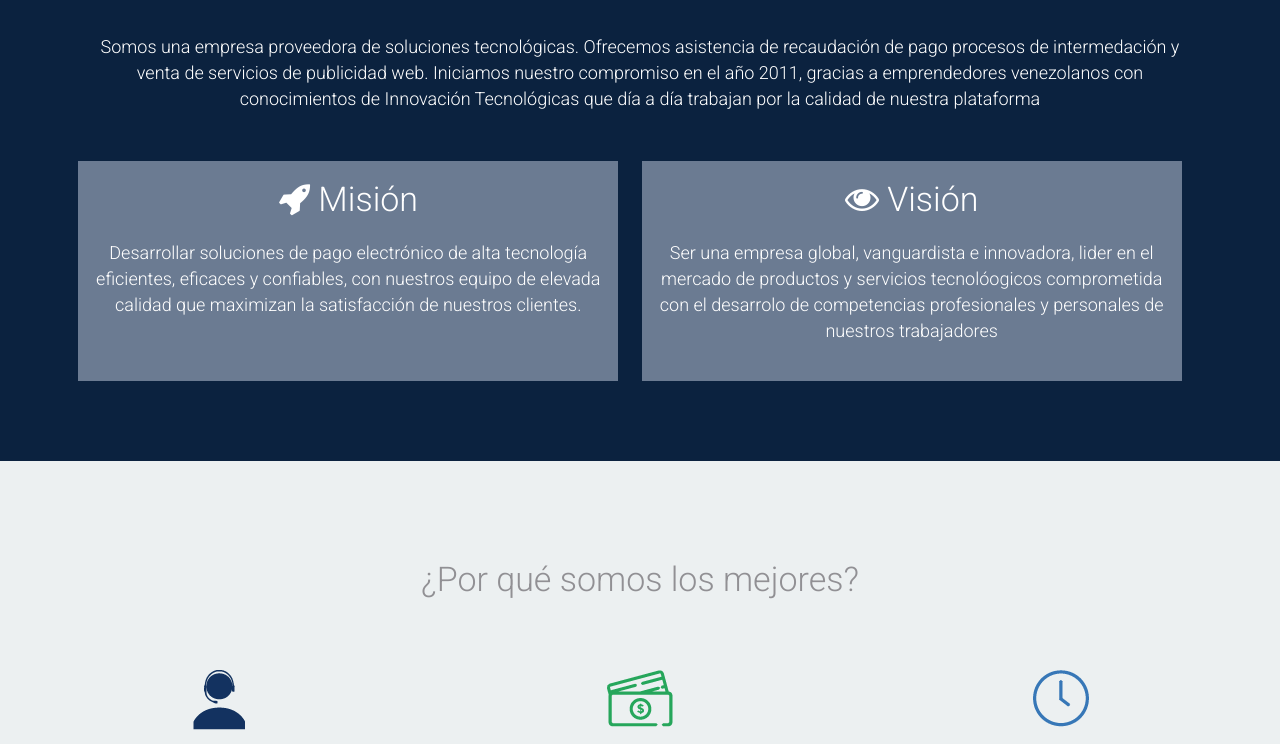
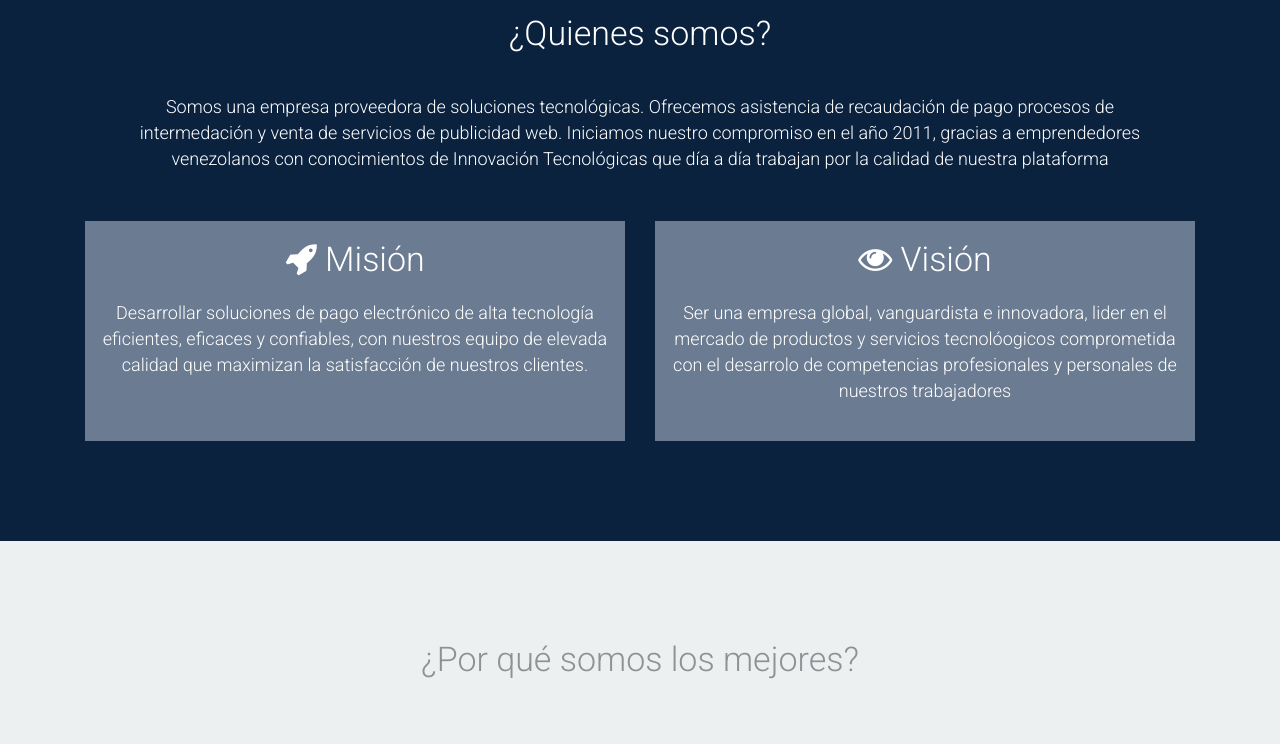
Before and after one commit to wilmer2/webpayall, a plain HTML site: page index.html in a window 1280 px wide. Shown: the part 741-1485 px from the top of the page. Drawn offline with nearby package versions, Linux system fonts and the light colour scheme.

Commit message:
styles 800px informative section

```diff
--- a/css/styles.css
+++ b/css/styles.css
@@ -1,7 +1,7 @@
 
 body {
   font-family: 'Roboto', sans-serif;
-  margin: 0;
+  margin: 0 auto;
 }
 
 
@@ -96,20 +96,22 @@ p {
   color: white;
   background: #0B223F;
   text-align: center;
+  padding: 100px 18px;
 }
 
 .informative h2 {
-  margin: 50px 0;
-  display: inline-block;
+  margin-bottom: 40px;
 }
 
 .informative-main-p {
-  padding: 0 100px;
+  padding: 0 90px;
 }
 
 .informative-container {
   margin-top: 50px;
-  height: 300px;
+  padding: 0;
+  display: flex;
+  justify-content: center;
 }
 
 .informative-article {
@@ -118,12 +120,15 @@ p {
   width: 540px;
   overflow: hidden;
   display: inline-block;
-  margin-right: 20px;
+}
+
+.informative-article:last-child {
+  margin-left: 30px;
 }
 
 .informative-article p {
-  padding: 10px;
-  margin: auto;
+  padding: 0px 8px;
+  margin: 20px auto;
 }
 
 .benefits {
@@ -131,8 +136,8 @@ p {
   color: #919094;
   text-align: center;
   padding: 80px 8px;
+}
 
-}
 
 .benefits h2 {
   display: inline-block;
@@ -213,6 +218,7 @@ p {
 .allies-container {
   display: flex;
   justify-content: space-between;
+  align-items: flex-start;
   flex-wrap: wrap;
 }
 
@@ -308,19 +314,6 @@ p {
   margin-left: 230px;
 }
 
-
-
-/*.container-footer-link {
-  display: inline-block;
-  margin-left: 60px;
-}
-
-.footer-logo {
-  display: inline-block;
-  margin-left: 200px;
-  margin-bottom: 20px;
-}*/
-
 .container-footer {
   display: flex;
   align-items: flex-start;
@@ -356,55 +349,8 @@ p {
 
 
 
-/*.footer a {
-  width: 28px;
-  text-align: center;
-  margin-right: 2px;
-  border-radius: 33px;
-  background: rgb(219, 82, 82);
-  padding: 7px 6px;
-}*/
-
-/*154 151 157*/
-
-
-
-
-/*.u-secundarycolor {
-	background: #C0392B;
+@media screen and (max-width: 820px) {
+  .informative-article {
+    height: auto;
+  }
 }
-
-.u-iconcolor {
-	color: #BD382A;
-}
-
-.u-btncolor {
-	background: #1D63A8;
-	display: inline-block;
-    padding: 6px 12px;
-    margin-bottom: 0;
-    font-size: 14px;
-    font-weight: 400;
-    line-height: 1.42857143;
-    text-align: center;
-    white-space: nowrap;
-    vertical-align: middle;
-    -ms-touch-action: manipulation;
-    touch-action: manipulation;
-    cursor: pointer;
-    -webkit-user-select: none;
-    -moz-user-select: none;
-    -ms-user-select: none;
-    user-select: none;
-    background-image: none;
-    border: 1px solid transparent;
-    border-radius: 4px;
-}
-
-.u-moveicon {
-	margin-top: 10px;
-}
-
-.util-img {
-	width: 100%;
-}*/
--- a/index.html
+++ b/index.html
@@ -5,11 +5,8 @@
 	<meta  name="viewport" content="width=device-width, initial-scale=1">
   <meta  name="description" content="PayAll te invita a formar parte de esta gran familia. Juntos respondemos a las nuevas exigencias del mercado. Trabajamos de la mano junto a ejecutivos y técnicos asignados en el territorio nacional que les visitan, asesoran, aclaran dudas y observan para mejorar el servicio y atención">
     <title>PayAll</title>
-
     <link href="https://fonts.googleapis.com/css?family=Roboto:300" rel="stylesheet">
     <link rel="stylesheet" href="css/bootstrap.min.css">
-    <!--<link rel="stylesheet" href="css/slick.css">
-    <link rel="stylesheet" href="css/slick-theme.css">-->
     <link rel="stylesheet" href="icons/font-awesome-4.7.0/css/font-awesome.min.css">
     <link rel="stylesheet" href="css/styles.css">
     <link rel="stylesheet" href="https://cdnjs.cloudflare.com/ajax/libs/animate.css/3.5.2/animate.min.css">
@@ -152,10 +149,10 @@
    <h2>Aliados</h2>
    <div class="allies-container main-container">
      <div>
-       <img src="img/movistarpayall.png" alt="movistar" />
+       <img src="img/movistarpayall.png" alt="movistar" height="200" width="200" />
      </div>
      <div>
-       <img src="img/digitelpayall.png" alt="digitel" />
+       <img src="img/digitelpayall.png" alt="digitel"  height="200" width="200" />
      </div>
    </div>
   </section>
```
